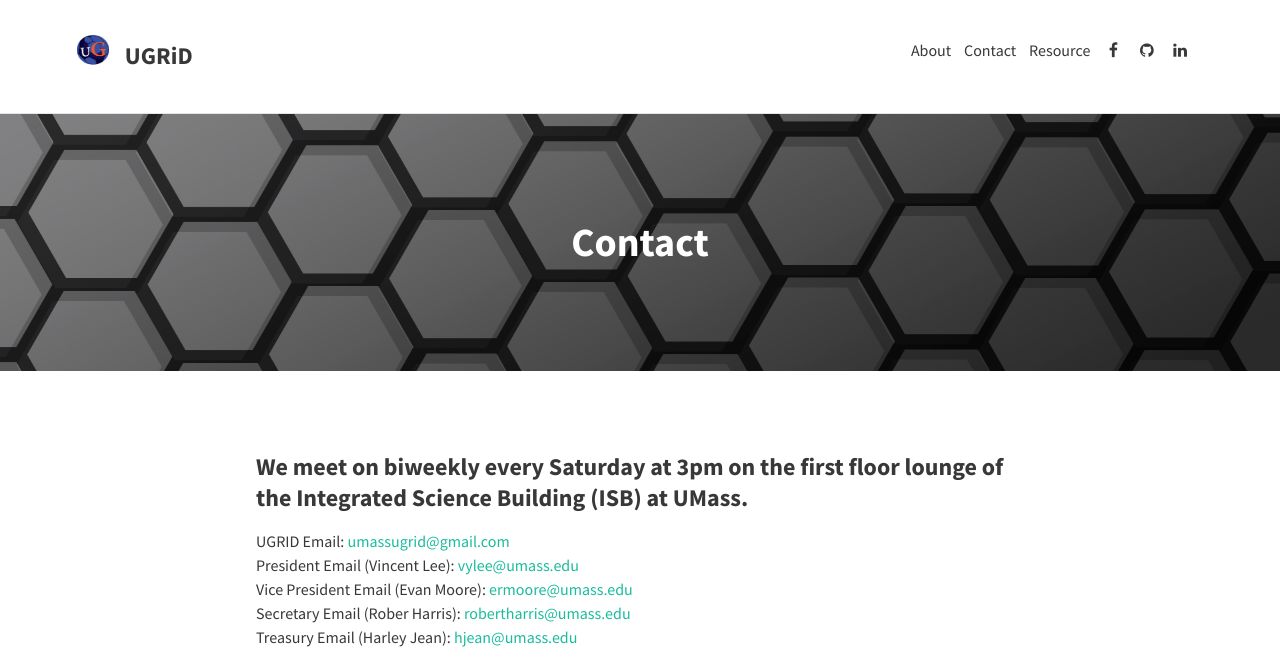
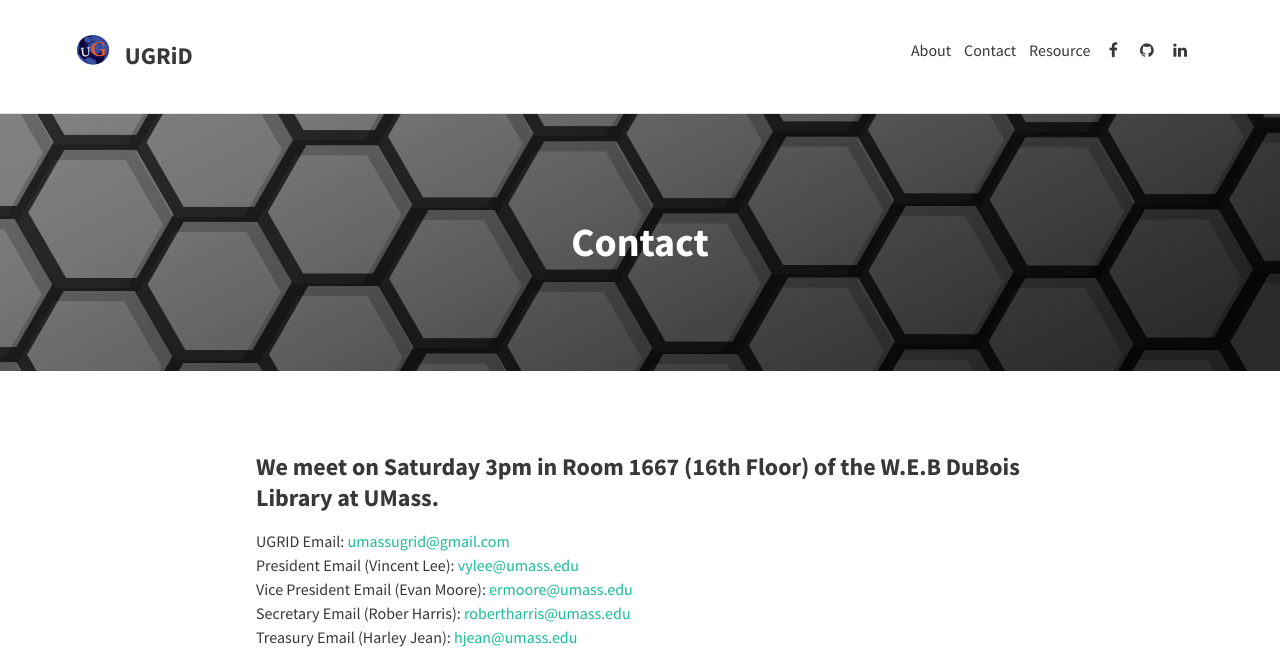
Before and after one commit to sketchplatform/ugriders.github.io, a Jekyll site: the page built from contact.md, in a window 1280 px wide and 900 px high, cut to the strip 0-661 px from the top of the window. Built offline with Jekyll 4.4.1, drawn with Linux system fonts in a browser that asks for light colours; nearby versions of some CDN libraries.

Commit message:
Update contact.md

```diff
--- a/contact.md
+++ b/contact.md
@@ -4,7 +4,7 @@ title: Contact
 permalink: /contact/
 feature-img: "img/texture2.png"
 ---
-<h3>We meet on biweekly every Saturday at 3pm on the first floor lounge of the Integrated Science Building (ISB) at UMass.</h3>
+<h3>We meet on Saturday 3pm in Room 1667 (16th Floor) of the W.E.B DuBois Library at UMass.</h3>
 
 UGRID Email: <umassugrid@gmail.com><br />
 President Email (Vincent Lee): <vylee@umass.edu><br />
```
